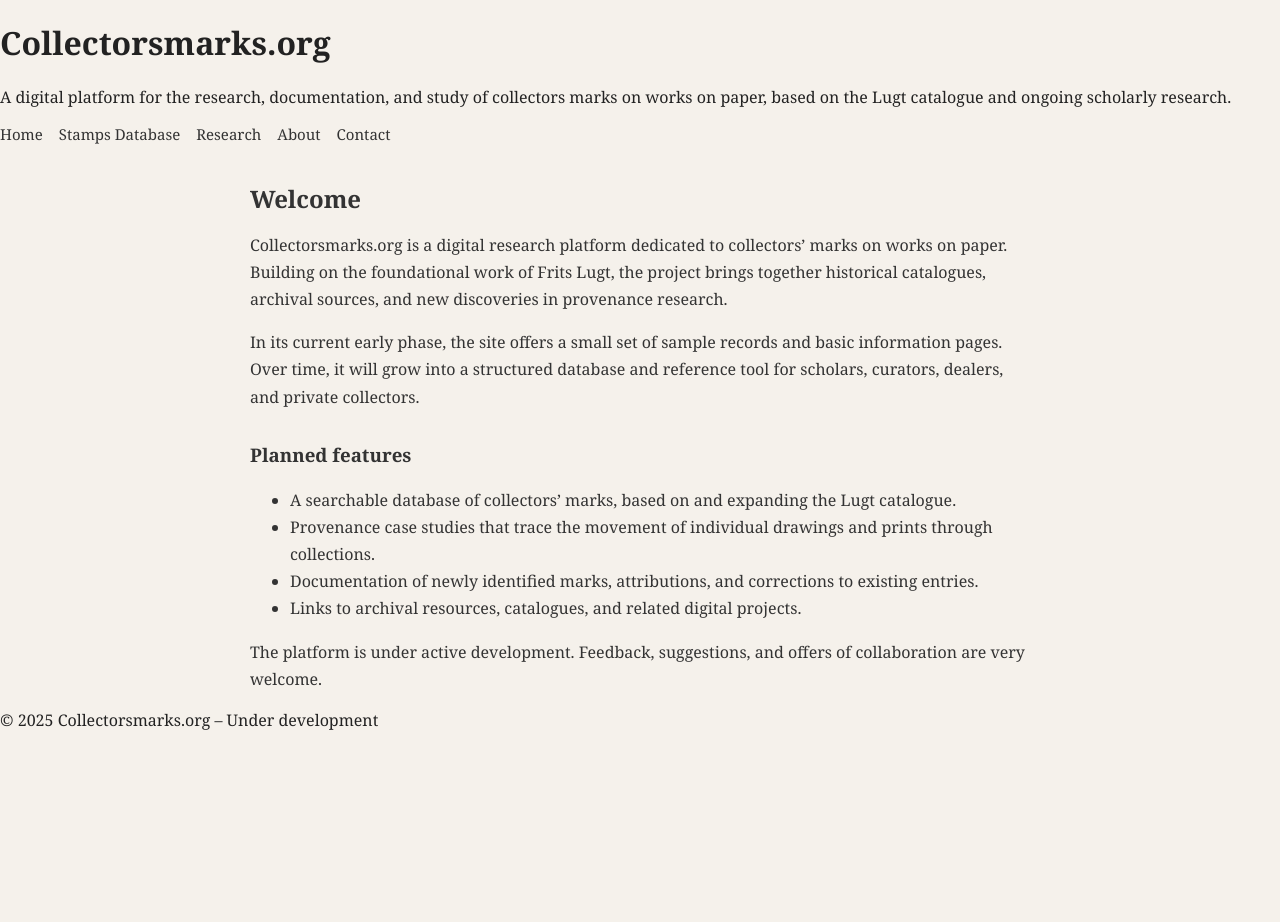
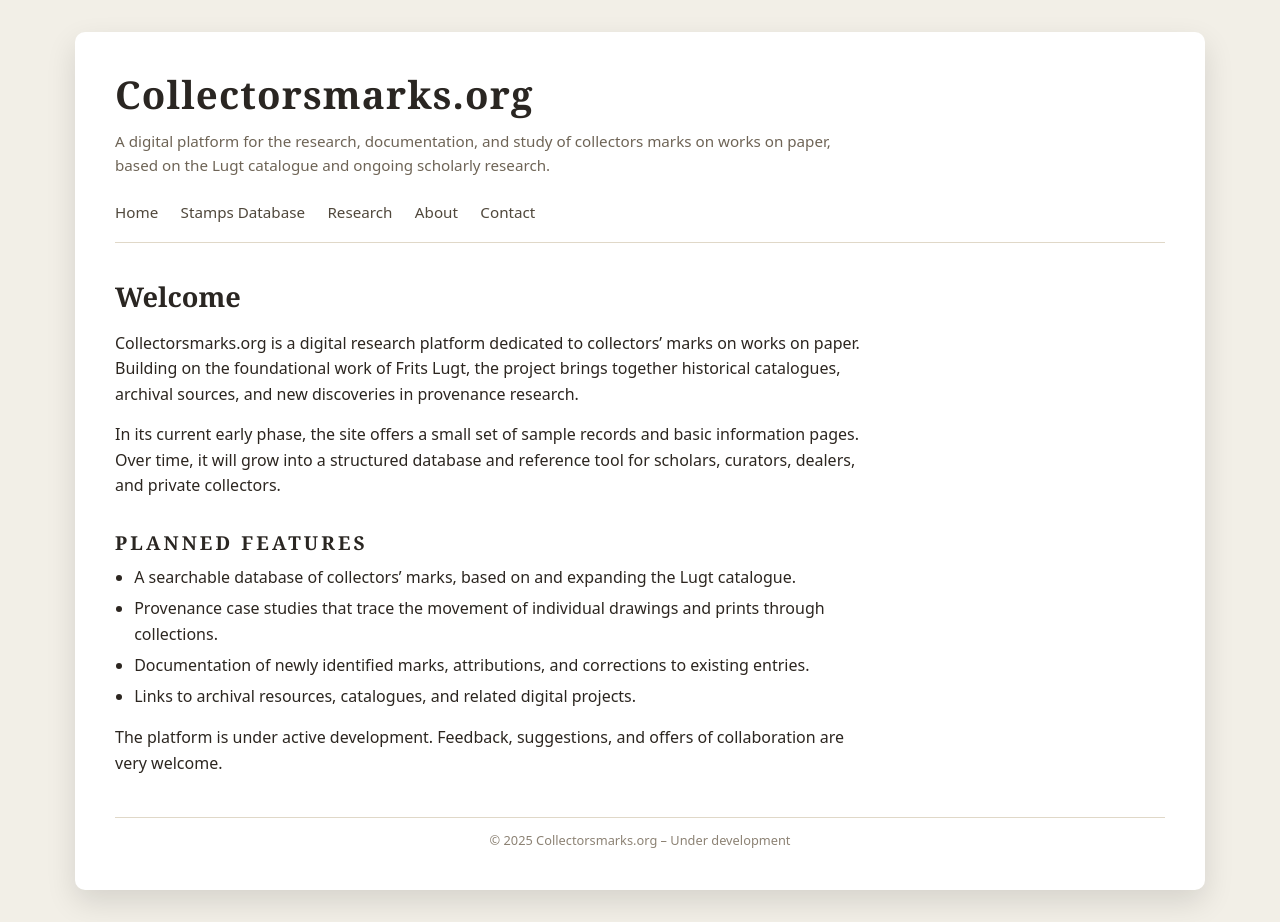
Before and after one commit to bjorndeleu/collectorsmarks, a Next.js app: page / in a window 1280 px wide. Before the commit the page ends 800 px from the top, so only its background shows below. Built offline with nearby package versions, Linux system fonts and the light colour scheme.

Commit message:
Update globals.css

```diff
--- a/app/globals.css
+++ b/app/globals.css
@@ -1,120 +1,173 @@
-*,
-*::before,
-*::after {
-  box-sizing: border-box;
-}
+/* ----------------------------------------------------
+   GLOBAL BASE STYLES
+---------------------------------------------------- */
 
-html,
-body {
+html, body {
   margin: 0;
   padding: 0;
 }
 
 body {
-  font-family: Georgia, 'Times New Roman', serif;
-  background: #f5f1eb;
-  color: #222;
+  font-family: system-ui, -apple-system, BlinkMacSystemFont, 'Segoe UI', sans-serif;
+  font-size: 16px;
+  line-height: 1.6;
+  color: #2c2620;
+  background: #f2efe7; /* warme papierkleur — Watercolourworld stijl */
 }
 
-/* Centrale layout */
-.site-shell {
-  max-width: 960px;
-  margin: 40px auto 60px auto;
-  padding: 0 24px;
+/* ----------------------------------------------------
+   PAGE CENTERED FRAME (“white card”)
+---------------------------------------------------- */
+
+.site-background {
+  min-height: 100vh;
+  padding: 32px 16px;
 }
 
-/* Hero */
-.hero {
-  margin-bottom: 40px;
+.site-frame {
+  max-width: 1050px;
+  margin: 0 auto;
+  background: #ffffff;
+  box-shadow: 0 12px 30px rgba(0, 0, 0, 0.12);
+  border-radius: 10px;
+  padding: 32px 40px 40px;
 }
 
-.hero h1 {
-  font-size: 32px;
-  margin: 0 0 8px 0;
-  font-weight: 600;
+/* ----------------------------------------------------
+   TYPOGRAPHY
+---------------------------------------------------- */
+
+h1, h2, h3 {
+  font-family: 'Georgia', 'Times New Roman', serif;
+  color: #2a2622;
+  margin-top: 0;
+}
+
+h1 {
+  font-size: 2.4rem;
   letter-spacing: 0.03em;
 }
 
-.hero-subtitle {
-  margin: 0 0 24px 0;
-  font-size: 16px;
-  line-height: 1.7;
-  color: #555;
+h2 {
+  font-size: 1.7rem;
+  margin-bottom: 0.75rem;
 }
 
-/* Navigatie */
+h3 {
+  font-size: 1.2rem;
+  text-transform: uppercase;
+  letter-spacing: 0.16em;
+  margin-top: 1.8rem;
+  margin-bottom: 0.4rem;
+}
+
+p {
+  margin-top: 0;
+  margin-bottom: 0.9rem;
+}
+
+/* ----------------------------------------------------
+   HEADER + NAVIGATION
+---------------------------------------------------- */
+
+.site-header {
+  border-bottom: 1px solid #e0d8c8;
+  padding-bottom: 1rem;
+  margin-bottom: 2rem;
+}
+
+.site-logo h1 {
+  margin-bottom: 0.2rem;
+}
+
+.site-tagline {
+  font-size: 0.95rem;
+  color: #6e6456;
+  max-width: 720px;
+}
+
+/* Navigation styling */
 nav {
+  margin-top: 1.4rem;
   display: flex;
   flex-wrap: wrap;
-  gap: 16px;
-  margin-bottom: 8px;
+  gap: 1.4rem;
+  font-size: 0.95rem;
 }
 
 nav a {
-  font-size: 15px;
   text-decoration: none;
-  color: #333;
-  border-bottom: 1px solid transparent;
-  padding-bottom: 2px;
+  color: #50483c;
+  position: relative;
+  padding-bottom: 0.15rem;
 }
 
-nav a:hover {
-  border-color: #999;
+/* Subtle underline on hover */
+nav a::after {
+  content: '';
+  position: absolute;
+  left: 0;
+  bottom: 0;
+  width: 0;
+  height: 1px;
+  background: #b88a3b;
+  transition: width 0.2s ease;
 }
 
-/* Pagina-inhoud */
-.page-content {
-  font-size: 16px;
-  line-height: 1.7;
-  color: #333;
+nav a:hover::after {
+  width: 100%;
 }
 
-.page-content h2 {
-  font-size: 24px;
-  margin-top: 0;
-  margin-bottom: 8px;
-  font-weight: 600;
+/* ----------------------------------------------------
+   PAGE CONTENT
+---------------------------------------------------- */
+
+.page-content {
+  max-width: 760px;
+  margin-top: 1.5rem;
 }
 
-.page-content p {
-  margin-top: 0;
-  margin-bottom: 16px;
+/* Better bullet lists */
+.page-content ul {
+  padding-left: 1.2rem;
+  margin-top: 0.4rem;
 }
 
-/* Footer */
-.footer {
-  margin-top: 60px;
-  font-size: 13px;
-  color: #999;
+.page-content li {
+  margin-bottom: 0.35rem;
+}
+
+/* ----------------------------------------------------
+   FOOTER
+---------------------------------------------------- */
+
+.site-footer {
+  border-top: 1px solid #e0d8c8;
+  margin-top: 2.5rem;
+  padding-top: 0.75rem;
+  font-size: 0.8rem;
+  color: #8c8274;
   text-align: center;
 }
 
-/* Mobiel */
-@media (max-width: 600px) {
-  .site-shell {
-    margin: 24px auto 40px auto;
-    padding: 0 16px;
+/* ----------------------------------------------------
+   RESPONSIVE
+---------------------------------------------------- */
+
+@media (max-width: 768px) {
+
+  .site-background {
+    padding: 16px 8px;
   }
 
-  .hero h1 {
-    font-size: 26px;
+  .site-frame {
+    padding: 20px 18px 26px;
+    border-radius: 0;
+    box-shadow: none;
   }
 
-  .hero-subtitle {
-    font-size: 15px;
+  nav {
+    gap: 0.9rem;
+    font-size: 0.9rem;
   }
 }
-.page-content {
-  max-width: 780px;
-  margin: 0 auto;
-  padding-top: 1.5rem;
-}
-
-.page-content h2 {
-  margin-bottom: 0.75rem;
-}
-
-.page-content h3 {
-  margin-top: 1.75rem;
-  margin-bottom: 0.5rem;
-}
```
